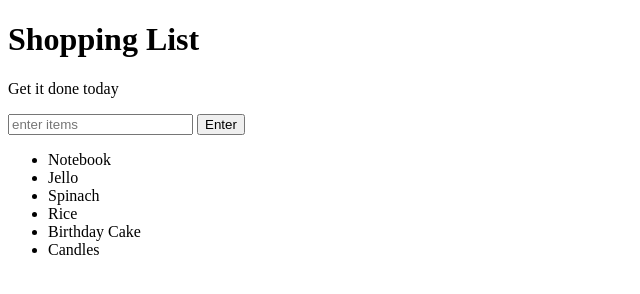
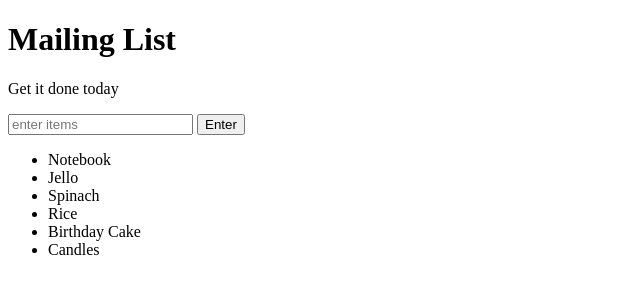
Before and after one commit to Fejiro124/Practice, a plain HTML site: page index.html in a window 1280 px wide. Shown: the whole page, without its empty margins (0-640 px from the left). Drawn offline with Linux system fonts and the light colour scheme.

Commit message:
Changing the h1 tagline

```diff
--- a/index.html
+++ b/index.html
@@ -5,7 +5,7 @@
 	<link rel="stylesheet" type="text/css" href="style.css">
 </head>
 <body>
-	<h1>Shopping List</h1>
+	<h1>Mailing List</h1>
 	<p id="first">Get it done today</p>
 	<input id="userinput" type="text" placeholder="enter items">
 	<button id ="enter">Enter</button>
```
